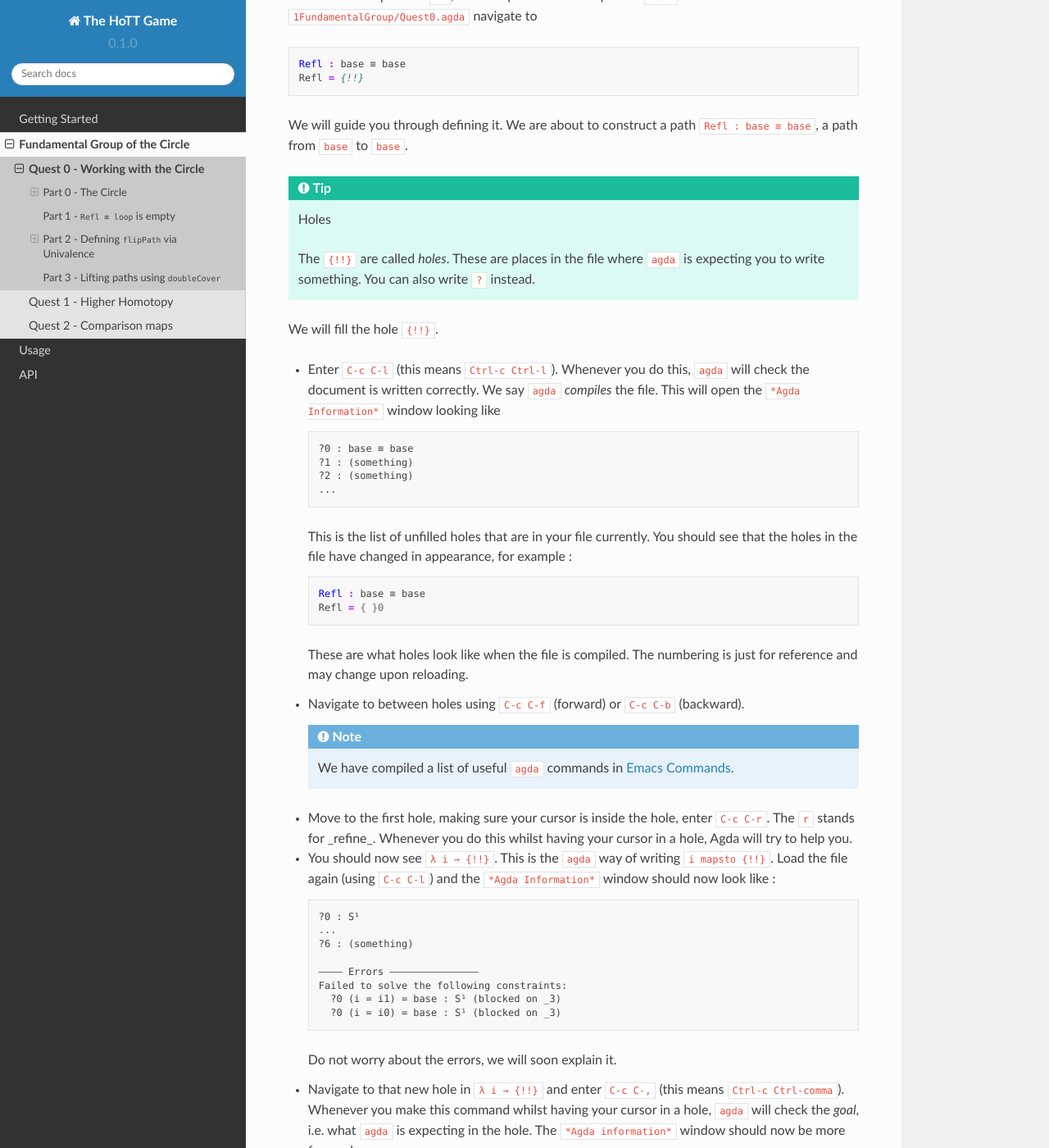
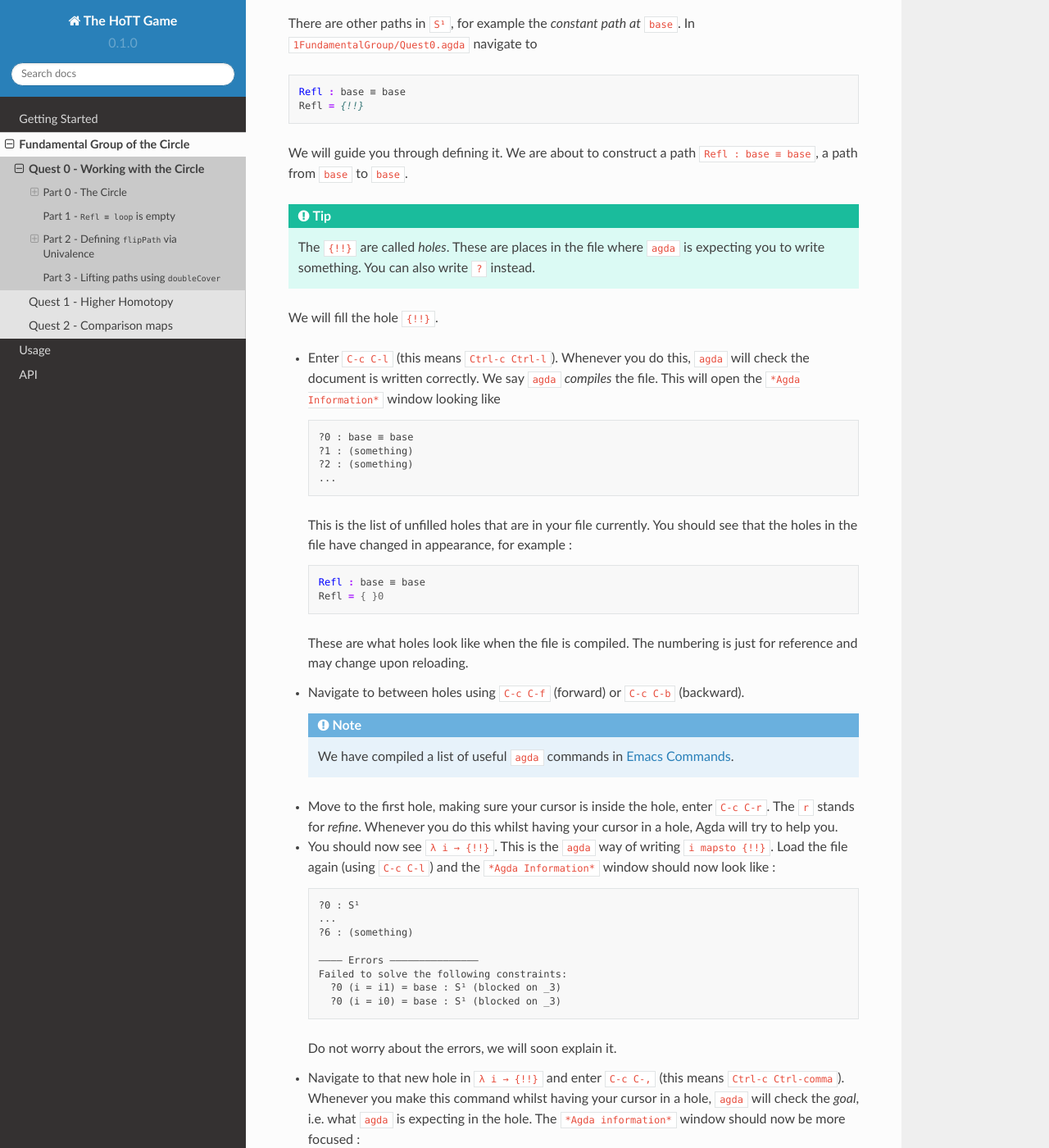
Before and after one commit to thehottgame/theHoTTGameGuide, a Sphinx documentation site: the page built from docs/source/1-fundamental-group/quest-0.rst, in a window 1280 px wide and 1400 px high, scrolled down 1166 px. Shown: the whole window at 82% size. Built offline with Sphinx 7.4.7 and the Read the Docs theme 2.0.0, drawn with Linux system fonts in a browser that asks for light colours; pages that are not in the unit, such as notebooks, are missing from menus; some of the changed text lies outside the part shown.

Commit message:
Quest0 fixes 3rd try

```diff
--- a/docs/source/1-fundamental-group/quest-0.rst
+++ b/docs/source/1-fundamental-group/quest-0.rst
@@ -42,7 +42,7 @@
 
 You can see this as defining the circle via a CW-complex.
 
-.. topic:: Type theory notation
+.. admonition:: Type theory notation
 
    In general ``a : A`` is read as ``a`` is a point
    in the space ``A``.
@@ -51,7 +51,7 @@
    In ``cubical agda``,
    everything is a point in a 'unique' space.
 
-.. topic:: Type theory notation
+.. admonition:: Type theory notation
 
    In general when ``a b : A``
    (``a`` and ``b`` are points in a space ``A``),
@@ -75,7 +75,7 @@
 We are about to construct a path ``Refl : base ≡ base``,
 a path from ``base`` to ``base``.
 
-.. tip:: Holes
+.. tip::
 
    The ``{!!}`` are called *holes*.
    These are places in the file where ``agda`` is expecting
@@ -116,7 +116,7 @@
      :ref:`Emacs Commands <emacs-commands>`.
 
 * Move to the first hole, making sure your cursor is inside the hole,
-  enter ``C-c C-r``. The ``r`` stands for _refine_.
+  enter ``C-c C-r``. The ``r`` stands for *refine*.
   Whenever you do this whilst having your cursor in a hole,
   Agda will try to help you.
 
@@ -173,7 +173,7 @@
   doing ``C-c C-SPC`` will tell ``agda`` to replace the hole with that text.
   ``agda`` will give you an error if it can't make sense of your text.
 
-  .. tip:: Filling holes
+  .. tip::
 
      Everytime you are filling a hole,
      it is recommended that you first write what you want to fill
@@ -278,7 +278,7 @@
 * Navigate to the definition of ``doubleCover`` and make sure
   you have loaded the file with ``C-c C-l``.
 
-  .. code-block :: agda
+  .. code-block:: agda
 
      doubleCover : S¹ → Type
      doubleCover x = {!!}
@@ -562,8 +562,7 @@
 We will assume it here and leave the proof as a side quest,
 see ``1FundamentalGroup/Quest0SideQuests/SideQuest1``.
 
-* Load the file with ``C-c C-l`` and navigate to the hole.
-* Write ``true≢false`` in the hole and refine using ``C-c C-r``,
+* Load the file with ``C-c C-l`` and navigate to the hole.* Write ``true≢false`` in the hole and refine using ``C-c C-r``,
   ``agda`` knows ``true≢false`` maps to ``⊥`` so it automatically
   will make a new hole.
 * Check the goal in the new hole using ``C-c C-,``
```
Also changed, not shown: other parts of docs/source/1-fundamental-group/quest-0.rst (+3 -3 lines).
